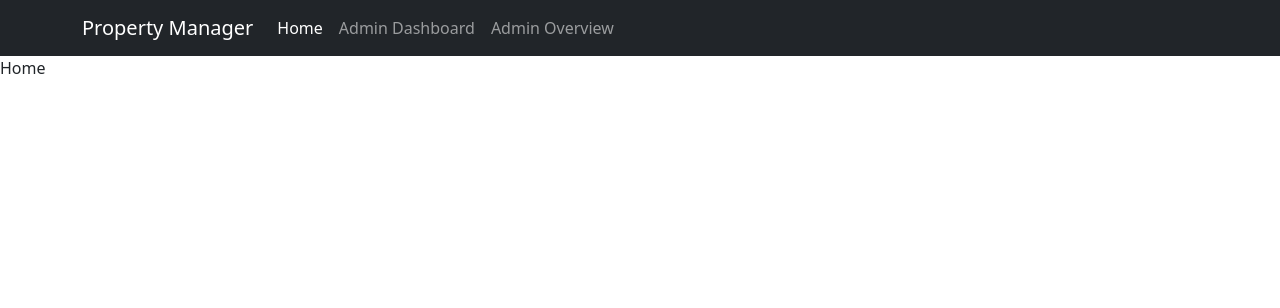
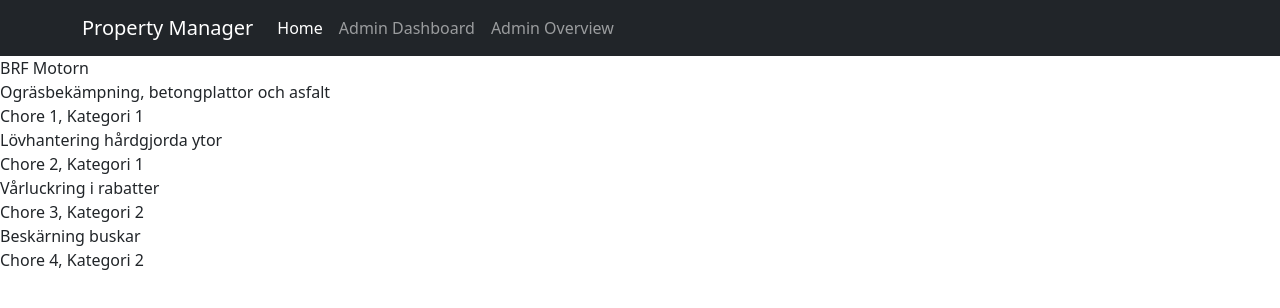
Before and after one commit to AppStractSE/PropertyManager-Frontend, a React (Vite) app: page / in a window 1280 px wide. Shown: the top 308 px of the page. Built offline with nearby package versions, Linux system fonts and the light colour scheme.

Commit message:
Mockdata added

```diff
--- /dev/null
+++ b/src/data/ChoreData.ts
@@ -0,0 +1,29 @@
+import { Chore } from "../models/Chore";
+const ChoreData: Chore[] = [
+  {
+    id: "1",
+    name: "Ogräsbekämpning, betongplattor och asfalt",
+    description: "Chore 1, Kategori 1",
+    category: { id: "1", name: "Hårda ytor" },
+  },
+  {
+    id: "2",
+    name: "Lövhantering hårdgjorda ytor",
+    description: "Chore 2, Kategori 1",
+    category: { id: "1", name: "Hårda ytor" },
+  },
+  {
+    id: "3",
+    name: "Vårluckring i rabatter",
+    description: "Chore 3, Kategori 2",
+    category: { id: "2", name: "Planteringsytor" },
+  },
+  {
+    id: "4",
+    name: "Beskärning buskar",
+    description: "Chore 4, Kategori 2",
+    category: { id: "2", name: "Planteringsytor" },
+  },
+];
+
+export default ChoreData;
--- /dev/null
+++ b/src/data/CustomerData.ts
@@ -0,0 +1,11 @@
+import { Customer } from "../models/Customer";
+import ChoreData from "./ChoreData";
+const CustomerData: Customer[] = [
+  {
+    id: "1",
+    name: "BRF Motorn",
+    chores: [...ChoreData],
+  },
+];
+
+export default CustomerData;
--- /dev/null
+++ b/src/models/Category.ts
@@ -0,0 +1,4 @@
+export interface Category {
+  id: string;
+  name: string;
+}
--- /dev/null
+++ b/src/models/Chore.ts
@@ -0,0 +1,8 @@
+import { Category } from "./Category";
+
+export interface Chore {
+  id: string;
+  name: string;
+  description: string;
+  category: Category;
+}
--- /dev/null
+++ b/src/models/Customer.ts
@@ -0,0 +1,7 @@
+import { Chore } from "./Chore";
+
+export interface Customer {
+  id: string;
+  name: string;
+  chores: Chore[];
+}
--- /dev/null
+++ b/src/models/User.ts
@@ -0,0 +1,4 @@
+export interface User {
+  id: string;
+  name: string;
+}
--- a/src/pages/Home.tsx
+++ b/src/pages/Home.tsx
@@ -1,5 +1,22 @@
+import CustomerData from "../data/CustomerData";
+
 const Home = () => {
-  return <div>Home</div>;
+  const data = CustomerData;
+  return (
+    <div>
+      {data.map((x) => (
+        <div>{x.name}</div>
+      ))}
+      {data.map((x) =>
+        x.chores.map((x) => (
+          <div>
+            <div>{x.name}</div>
+            <div>{x.description}</div>
+          </div>
+        )),
+      )}
+    </div>
+  );
 };
 
 export default Home;
```
Also changed, not shown: src/components/AppBar.tsx (+8 -8 lines), src/data/TeamData.ts (added, +13 -0 lines), src/data/UserData.ts (added, +18 -0 lines), src/models/Team.ts (added, +9 -0 lines), 1 other file (tests, documents, lock files or other folders).
